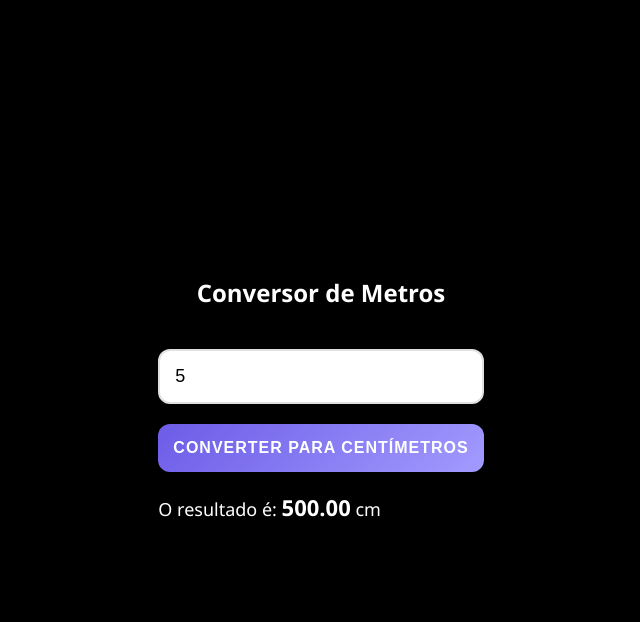
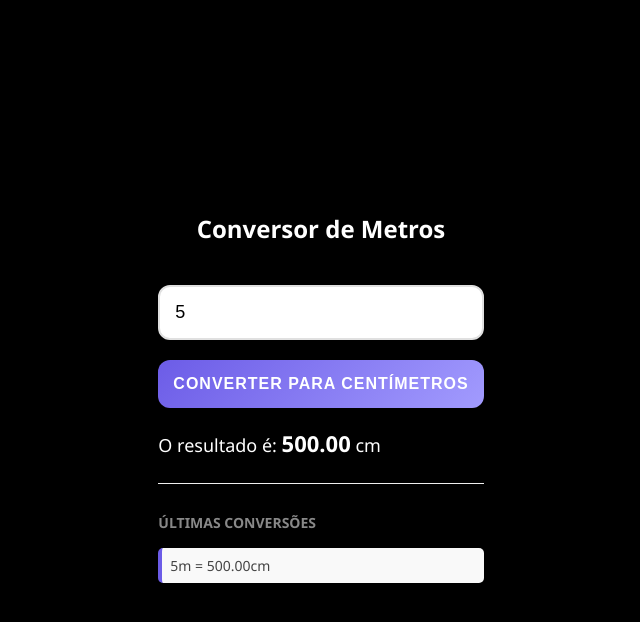
Before and after one commit to affonsobx/conversorDeMedidas, a plain HTML site: page index.html in a window 1280 px wide. Both pictures are taken after typing "5" into the empty fields and a click on the button "CONVERTER PARA CENTÍMETROS". Shown: the whole page, without its empty margins (319-959 px from the left). Drawn offline with Linux system fonts and the light colour scheme.

Commit message:
Adicionando histórico

```diff
--- a/index.html
+++ b/index.html
@@ -22,6 +22,11 @@
                     O resultado é: <strong id="resultado">0</strong> cm
                 </p>
             </div>
+            <div class="historico-container">
+                <h3>Últimas Conversões</h3>
+                <ul id="listaHistorico">
+                    </ul>
+            </div>
             <script src="script.js"></script>
 </body>
 
--- a/script.js
+++ b/script.js
@@ -1,10 +1,15 @@
 function conversor() {
     let valorOriginal = document.getElementById('valorDigitado').value;
     let valorCorrigido = valorOriginal.replace(',','.')
-
     let metros = parseFloat(valorCorrigido);
     if (metros) {
         let centimetros = metros * 100;
-        document.getElementById('resultado').innerText = centimetros.toFixed(2);
+        let resultadoFormatado = centimetros.toFixed(2);
+
+        document.getElementById('resultado').innerText = resultadoFormatado;
+        let novoItem = document.createElement("li");
+        novoItem.innerText = metros + "m = " + resultadoFormatado + "cm";
+        let lista = document.getElementById("listaHistorico");
+        lista.prepend(novoItem);
     }
 }
--- a/style.css
+++ b/style.css
@@ -80,3 +80,33 @@ button:hover {
 button:active {
     transform: translateY(0); /* Ele desce quando clicado */
 }
+
+.historico-container {
+    margin-top: 25px;
+    text-align: left;
+    border-top: 1px solid #eee;
+    padding-top: 15px;
+}
+
+.historico-container h3 {
+    font-size: 14px;
+    color: #888;
+    text-transform: uppercase;
+}
+
+#listaHistorico {
+    list-style: none; /* Remove as bolinhas */
+    padding: 0;
+    max-height: 150px; /* Limita a altura */
+    overflow-y: auto;  /* Cria uma barra de rolagem se crescer demais */
+}
+
+#listaHistorico li {
+    background: #f9f9f9;
+    margin-bottom: 5px;
+    padding: 8px;
+    border-radius: 5px;
+    font-size: 14px;
+    color: #444;
+    border-left: 4px solid #6c5ce7; /* Um detalhe roxo na lateral */
+}
```
